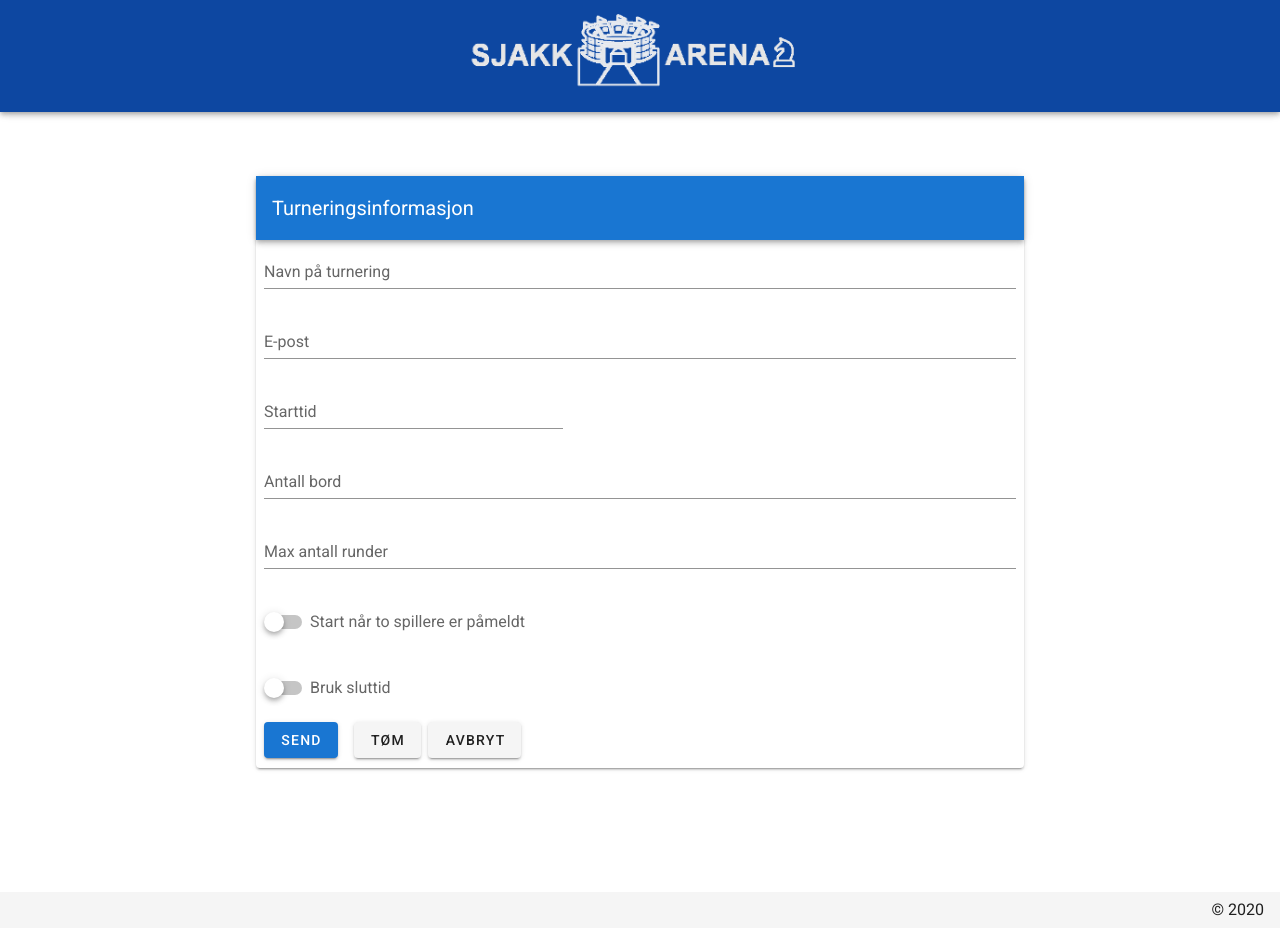
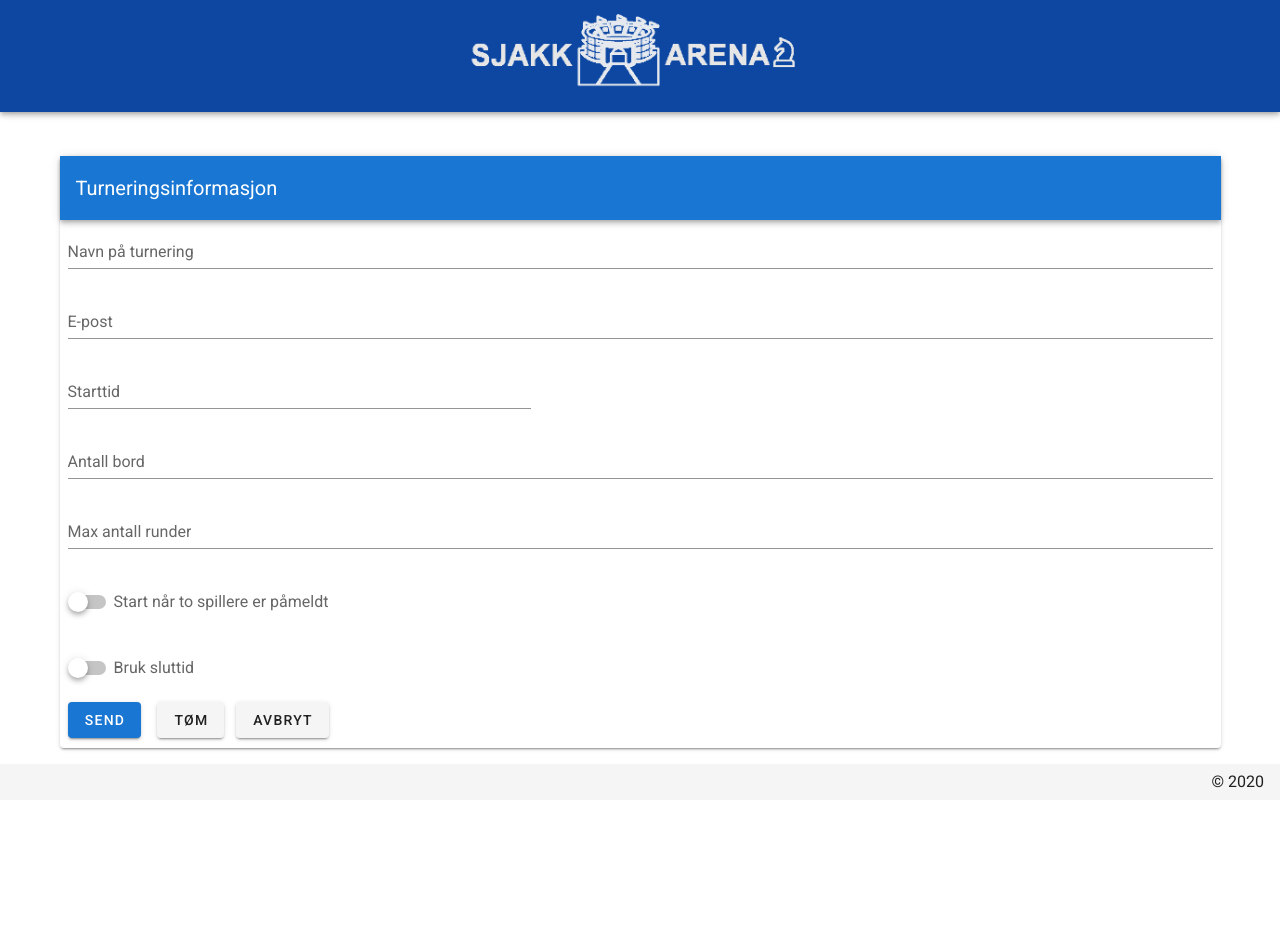
Before and after one commit to Severinzz/Sjakk-Arena-Frontend, a Vue app: page /#/tournament-creation in a window 1280 px wide. After the commit the page ends 800 px from the top, so only its background shows below. Built offline with nearby package versions, Linux system fonts and the light colour scheme.

Commit message:
CreationForm adjusts to screen size and aligns itself to center

```diff
--- a/src/components/TournamentCreationForm.vue
+++ b/src/components/TournamentCreationForm.vue
@@ -1,5 +1,8 @@
 <template xmlns:v-slot="http://www.w3.org/1999/XSL/Transform">
-  <div class="form">
+  <v-container class="justify-center">
+    <!-- Adapted from: https://stackoverflow.com/questions/48969510/the-form-is-not-center-aligned-vertically-centered-middle -->
+    <v-row row wrap align-center>
+      <v-col>
     <v-card>
     <v-form
       ref="form"
@@ -134,7 +137,9 @@
       </div>
     </v-form>
     </v-card>
-  </div>
+      </v-col>
+    </v-row>
+  </v-container>
 </template>
 
 <script>
@@ -286,9 +291,6 @@ export default {
     margin-left: 0.5em;
     margin-right: 0.5em;
   }
-  .form{
-    margin: 5vw 20vw 20vh 20vw;
-  }
   #cancel-btn{
     margin-left: 1%;
   }
```
